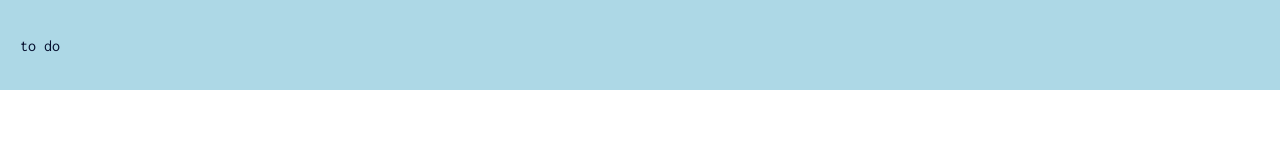
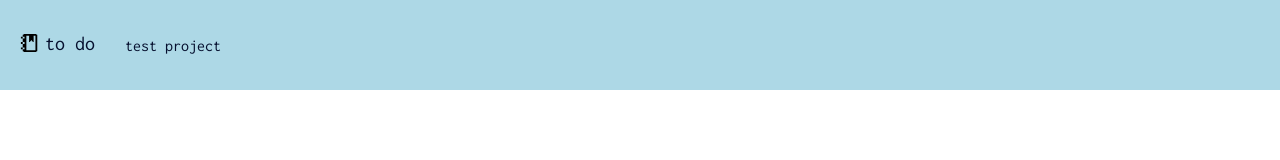
Before and after one commit to beaesq/js-todo, a website built with webpack: page dist/index.html in a window 1280 px wide. Shown: the top 160 px of the page. Built offline with nearby package versions, Linux system fonts and the light colour scheme.

Commit message:
Add project title display, header logo styling

```diff
--- a/src/display.js
+++ b/src/display.js
@@ -7,10 +7,16 @@
     const divHeader = document.createElement('div');
     divHeader.classList.add('header');
     divHeader.setAttribute('id', 'header');
+    const divLogo = document.createElement('div');
+    divLogo.classList.add('logo');
+    const divIcon = document.createElement('div');
+    divIcon.innerHTML = `<svg xmlns="http://www.w3.org/2000/svg" viewBox="0 0 22 22"><title>notebook</title><path d="M19 2V20H18V21H4V20H3V18H1V16H3V12H1V10H3V6H1V4H3V2H4V1H18V2H19M14 9H13V8H12V9H11V10H10V3H7V19H17V3H15V10H14V9M3 4V6H5V4H3M5 10H3V12H5V10M5 16H3V18H5V16Z" /></svg>`;
+    divLogo.appendChild(divIcon);
     const divName = document.createElement('div');
+    divName.classList.add('name');
     divName.textContent = 'to do';
-    divName.classList.add('name');
-    divHeader.appendChild(divName);
+    divLogo.appendChild(divName)
+    divHeader.appendChild(divLogo);
     divContainer.appendChild(divHeader);
 
     const divContent = document.createElement('div');
@@ -23,8 +29,9 @@
 
   const allTodos = (project) => {
     let divContent = document.getElementById('content');
+    divContent.innerHTML = '';
 
-    for (const todo of project) {
+    for (const todo of project.list) {
       const divCard = document.createElement('div');
       divCard.classList.add('card');
       const divTitle = document.createElement('div');
@@ -48,11 +55,21 @@
     }
   };
 
+  const projectTitle = (project) => {
+    let divHeader = document.getElementById('header');
+
+    const divProjectTitle = document.createElement('div');
+    console.log(project.title);
+    divProjectTitle.textContent = project.title;
+    divProjectTitle.classList.add('project-title');
+    divHeader.appendChild(divProjectTitle);
+  };
+
   const hello = () => {
     console.log('hello');
   };
 
-  return { main, hello, allTodos };
+  return { main, hello, allTodos, projectTitle };
 
 })();
 
--- a/src/index.js
+++ b/src/index.js
@@ -3,6 +3,7 @@
 import { display } from './display.js';
 import './style.css';
 
+//--TESTING--
 console.log('start');
 
 let project = new Project('test project');
@@ -18,5 +19,8 @@
 project.list[3].description = 'stan loona';
 
 console.log(project.list);
+//-----------
+
 display.main();
-display.allTodos(project.list);
+display.projectTitle(project);
+display.allTodos(project);
--- a/src/style.css
+++ b/src/style.css
@@ -39,9 +39,28 @@
   height: 90px;
   display: grid;
   grid-auto-flow: column;
-  grid-template-columns: 1fr auto;
+  grid-template-columns: auto 1fr auto;
   align-items: center;
   padding: 0px 20px;
+  grid-template-areas: "logo project-title links";
+  gap: 30px;
+}
+
+#header>.logo {
+  grid-area: logo;
+  font-size: 20px;
+  align-content: center;
+  display: grid;
+  grid-auto-flow: column;
+  gap: 5px;
+}
+
+#header>.logo svg {
+  height: 20px;
+}
+
+#header>.project-title {
+  grid-area: project-title;
 }
 
 #content {
```
Also changed, not shown: dist/index.main.js.
